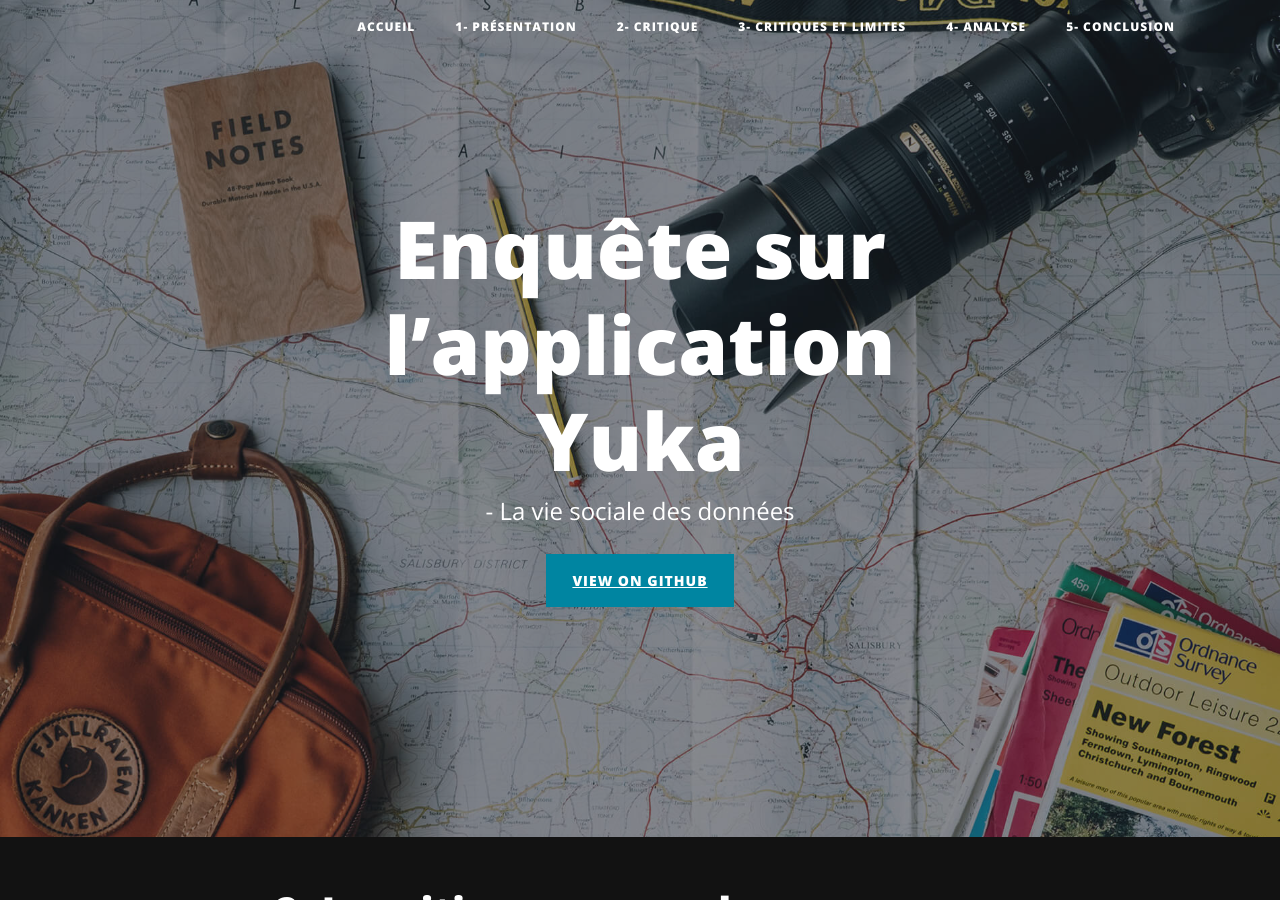
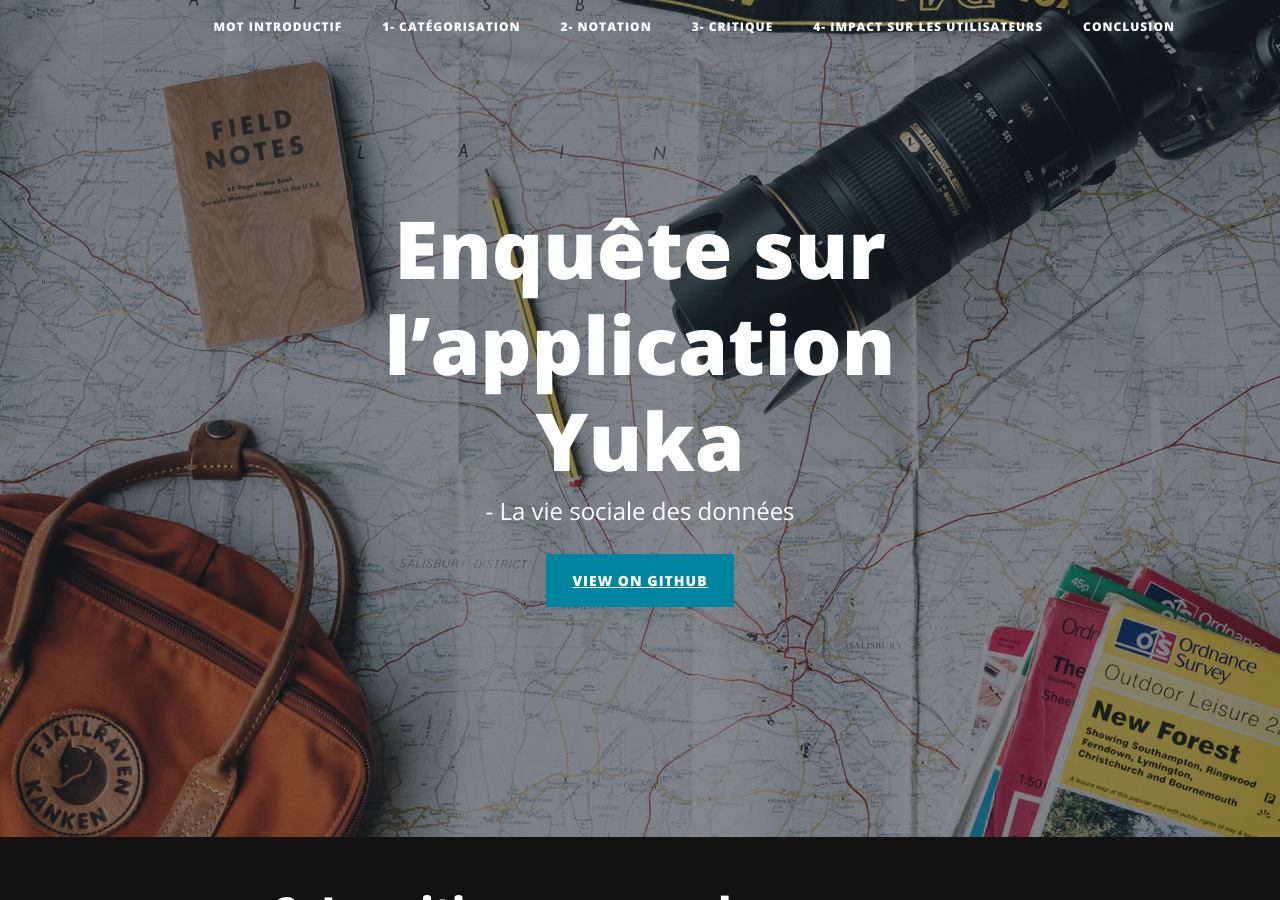
Before and after one commit to koneeko/Rendu-Yuka, a Jekyll site: the page 2-Notation.html, which Jekyll copies as it is, in a window 1280 px wide and 900 px high. Built offline with Jekyll 4.4.1, drawn with Linux system fonts in a browser that asks for light colours.

Commit message:
Update and rename 2-critique.html to 2-Notation.html

```diff
--- a/2-critique.html
+++ b/2-Notation.html
@@ -17,12 +17,12 @@
             <div
                 class="collapse navbar-collapse" id="navbarResponsive">
                 <ul class="nav navbar-nav ml-auto">
-                    <li class="nav-item" role="presentation"><a class="nav-link" href="index.html">Accueil</a></li>
-                    <li class="nav-item" role="presentation"><a class="nav-link" href="presentation.html">1- Présentation</a></li>
-                    <li class="nav-item" role="presentation"><a class="nav-link" href="2-critique.html">2- Critique</a></li>
-                    <li class="nav-item" role="presentation"><a class="nav-link" href="3-critiques-limites.html">3- Critiques et limites </a></li>
-                    <li class="nav-item" role="presentation"><a class="nav-link" href="4-analyse-qualitative.html">4- Analyse</a></li>
-                    <li class="nav-item" role="presentation"><a class="nav-link" href="5-conclusion-et-limite-enquete.html">5- Conclusion</a></li>
+                    <li class="nav-item" role="presentation"><a class="nav-link" href="index.html">Mot introductif</a></li>
+                    <li class="nav-item" role="presentation"><a class="nav-link" href="1-Catégorisation.html">1- Catégorisation</a></li>
+                    <li class="nav-item" role="presentation"><a class="nav-link" href="2-Notation.html">2- Notation</a></li>
+                    <li class="nav-item" role="presentation"><a class="nav-link" href="3-Critique.html">3- Critique</a></li>
+                    <li class="nav-item" role="presentation"><a class="nav-link" href="4-Impact sur les utilisateurs.html">4- Impact sur les utilisateurs</a></li>
+                    <li class="nav-item" role="presentation"><a class="nav-link" href="5-Conclusion.html">Conclusion</a></li>
                 </ul>
         </div>
         </div>
```
